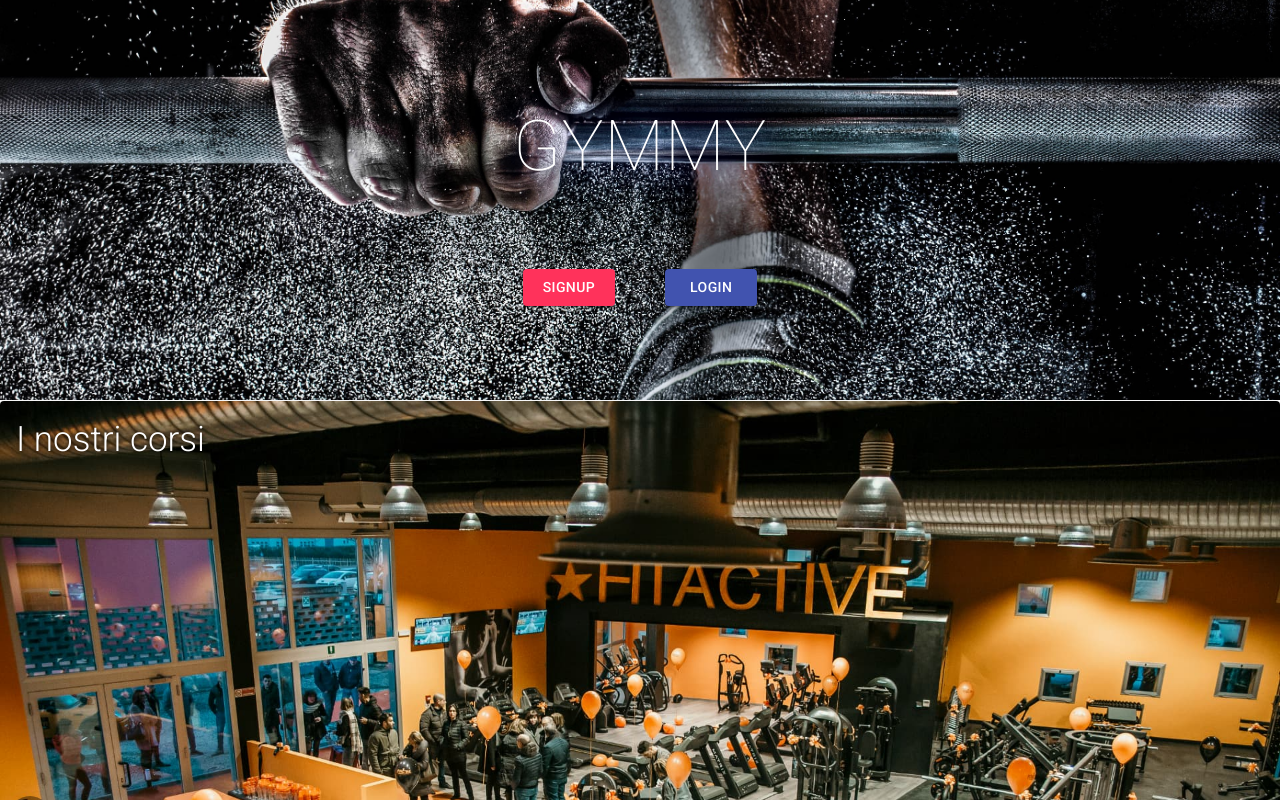
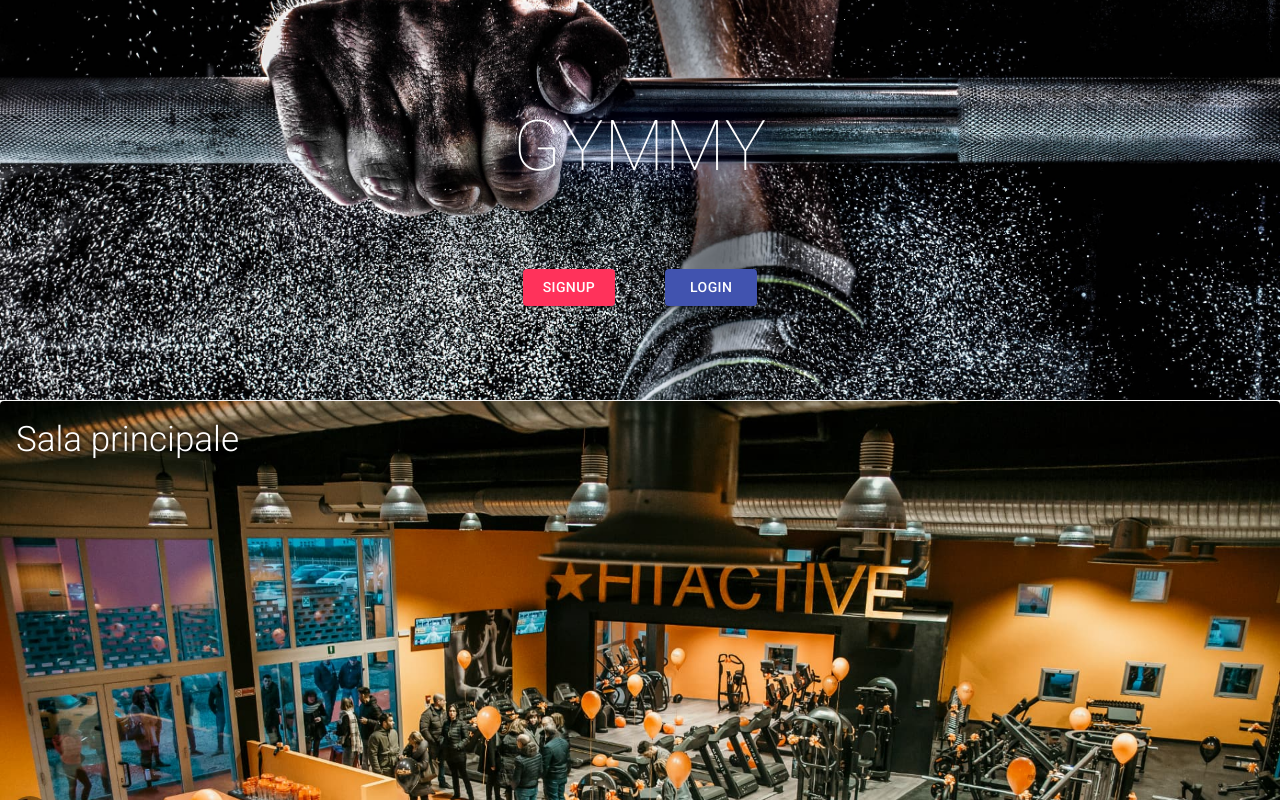
Before and after one commit to Giulianini/ASW-1920-GYMMY, a React (Create React App) app in the folder app/: page / in a window 1280 px wide. Shown: the top 800 px of the page. Built offline with nearby package versions, Linux system fonts and the light colour scheme.

Commit message:
Home refactored

```diff
--- a/app/src/components/Home.js
+++ b/app/src/components/Home.js
@@ -1,6 +1,6 @@
 import React, {useEffect, useRef, useState} from 'react';
 import {makeStyles} from "@material-ui/core/styles";
-import {Box, Button, Card, CardActionArea, Divider, Grid, Slide, Snackbar} from "@material-ui/core";
+import {Box, Button, Card, CardActionArea, Grid, Slide, Snackbar} from "@material-ui/core";
 import Typography from "@material-ui/core/Typography";
 import CardMedia from "@material-ui/core/CardMedia";
 import CardContent from "@material-ui/core/CardContent";
@@ -69,7 +69,7 @@ const useStyles = makeStyles({
 function Home() {
     const classes = useStyles()
     const history = useHistory()
-    const scrollRef = useRef(null)
+    const scrollRef = useRef({})
     const [snackState, setSnackState] = useState({
         open: false,
         snackMessage: "",
@@ -130,16 +130,11 @@ function Home() {
                     >
                         <CardContent>
                             <Typography variant="h5" component="h2" className={classes.cardText}>
-                                I nostri corsi
+                                {props.item.title}
                             </Typography>
                         </CardContent>
                     </CardMedia>
                 </CardActionArea>
-                {/*<CardActions>*/}
-                {/*    <Button size="small" color="primary">*/}
-                {/*        Learn More*/}
-                {/*    </Button>*/}
-                {/*</CardActions>*/}
             </Card>
         )
     }
```
